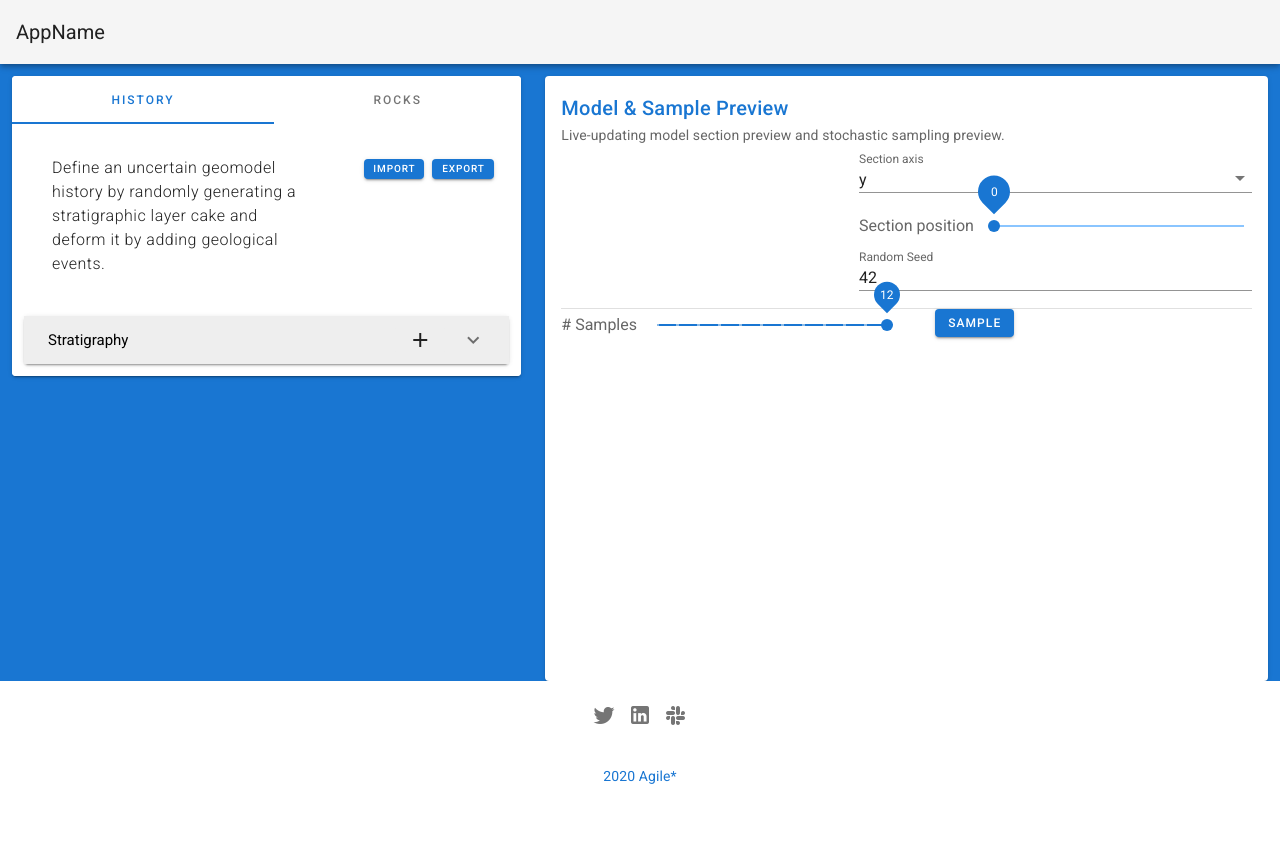
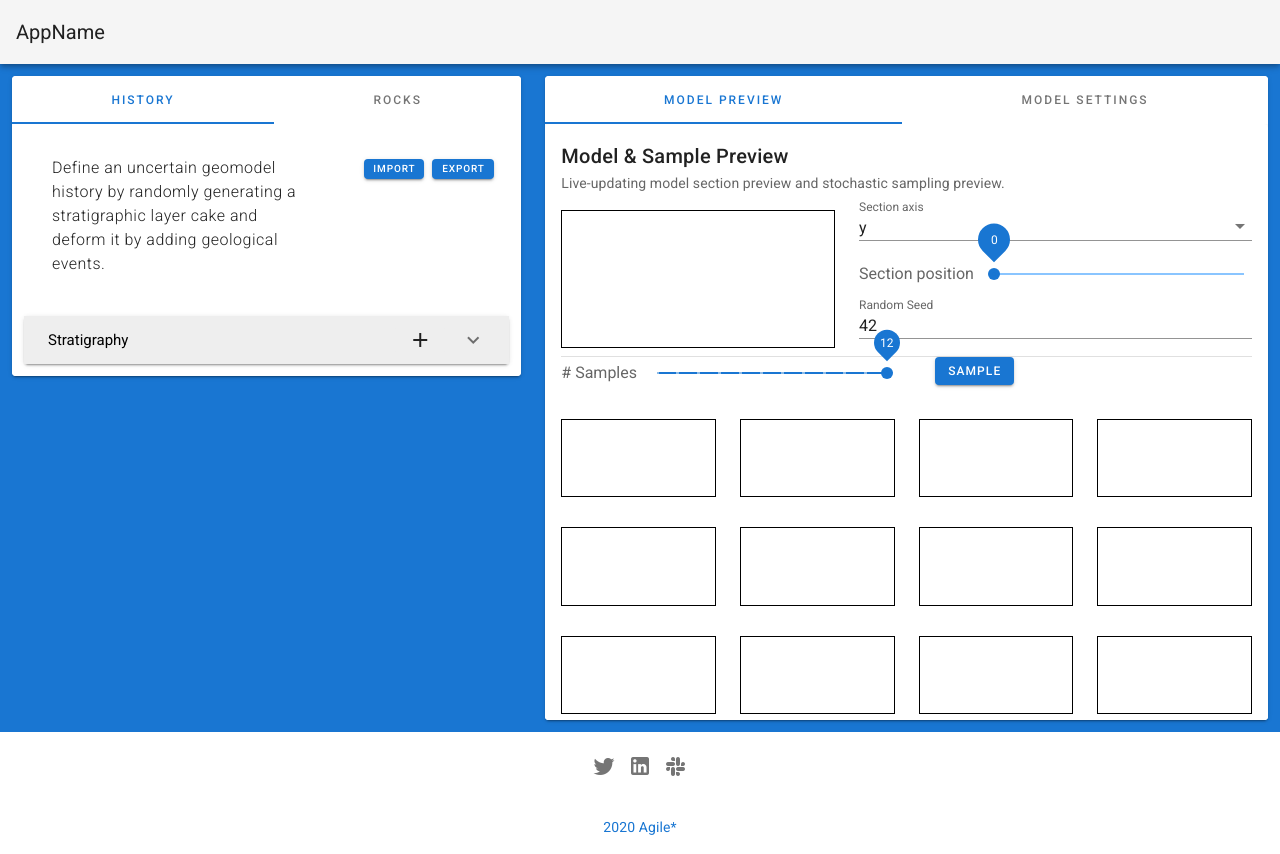
Before and after one commit to agilescientific/modelr2, a Vue app: page / in a window 1280 px wide. Before the commit the page ends 803 px from the top, so only its background shows below. Built offline with nearby package versions, Linux system fonts and the light colour scheme.

Commit message:
Refactorings

```diff
--- a/src/components/History.vue
+++ b/src/components/History.vue
@@ -14,24 +14,6 @@
         </v-row>
       </v-col>
     </v-row>
-<!--      <v-card-title class="primary&#45;&#45;text">-->
-<!--        Model settings-->
-<!--      </v-card-title>-->
-<!--      <v-card-text>-->
-<!--        Model extent in meters.-->
-<!--        <v-row>-->
-<!--          <v-col cols="2"><v-text-field dense class="extent" v-model="extent[0]" label="x" type="number"></v-text-field></v-col>-->
-<!--          <v-col cols="2"><v-text-field dense class="extent" v-model="extent[1]" label="X" type="number"></v-text-field></v-col>-->
-<!--        </v-row>-->
-<!--        <v-row>-->
-<!--          <v-col cols="2"><v-text-field dense class="extent" v-model="extent[2]" label="y" type="number"></v-text-field></v-col>-->
-<!--          <v-col cols="2"><v-text-field dense class="extent" v-model="extent[3]" label="Y" type="number"></v-text-field></v-col>-->
-<!--        </v-row>-->
-<!--        <v-row>-->
-<!--          <v-col cols="2"><v-text-field dense class="extent" v-model="extent[4]" label="z" type="number"></v-text-field></v-col>-->
-<!--          <v-col cols="2"><v-text-field dense class="extent" v-model="extent[5]" label="Z" type="number"></v-text-field></v-col>-->
-<!--        </v-row>-->
-<!--      </v-card-text>-->
     <v-snackbar v-model="snackbar">
       Model copied to clipboard.
       <template v-slot:action="{ attrs }">
@@ -71,16 +53,7 @@ export default {
   computed: {
     ...mapState({
       history: state => state.history.events,
-    }),
-    extent: {
-      get() {
-        return this.$store.state.history.extent
-      },
-      set(value) {
-        this.$store.state.history.extent = value
-        this.$store.dispatch('preview/updatePreview')
-      }
-    }
+    })
   },
   data: () => ({
     drawer: false,
--- a/src/components/Preview.vue
+++ b/src/components/Preview.vue
@@ -1,7 +1,7 @@
 <template>
   <div>
     <v-card class="mx-auto">
-      <v-card-title class="primary--text">Model & Sample Preview</v-card-title>
+      <v-card-title class="">Model & Sample Preview</v-card-title>
       <v-card-subtitle>Live-updating model section preview and stochastic sampling preview.</v-card-subtitle>
       <v-card-text class="py-0">
         <v-row>
@@ -181,7 +181,7 @@ export default {
 
 <style scoped>
   canvas {
-    /*border: solid 1px red;*/
+    border: solid 1px black;
     width: 100%;
   }
 </style>
--- a/src/components/RockLibrary/Rock.vue
+++ b/src/components/RockLibrary/Rock.vue
@@ -32,9 +32,10 @@
     <v-overlay
         :absolute="false"
         :value="overlay"
+        class="text-right"
     >
       <v-color-picker v-model="rock.color" light class="elevation-10"></v-color-picker>
-      <v-btn @click="overlay = !overlay" light class="my-1 elevation-10">Close</v-btn>
+      <v-btn @click="overlay = !overlay" small light class="my-1 elevation-10">Close</v-btn>
     </v-overlay>
   </div>
 </template>
--- /dev/null
+++ b/src/components/Settings.vue
@@ -0,0 +1,51 @@
+<template>
+  <v-container>
+    <v-card-title class="">
+      Model settings
+    </v-card-title>
+    <v-card-subtitle>Adjust global model settings, such as the model extent.</v-card-subtitle>
+    <v-card class="elevation-0">
+      <v-card-title class="grey--text text--darken-1">
+        Extent
+      </v-card-title>
+      <v-card-subtitle>
+        Model extent in meters.
+      </v-card-subtitle>
+      <v-card-text>
+        <v-row>
+          <v-col cols="2"><v-text-field dense class="extent" v-model="extent[0]" label="x" type="number"></v-text-field></v-col>
+          <v-col cols="2"><v-text-field dense class="extent" v-model="extent[1]" label="X" type="number"></v-text-field></v-col>
+        </v-row>
+        <v-row>
+          <v-col cols="2"><v-text-field dense class="extent" v-model="extent[2]" label="y" type="number"></v-text-field></v-col>
+          <v-col cols="2"><v-text-field dense class="extent" v-model="extent[3]" label="Y" type="number"></v-text-field></v-col>
+        </v-row>
+        <v-row>
+          <v-col cols="2"><v-text-field dense class="extent" v-model="extent[4]" label="z" type="number"></v-text-field></v-col>
+          <v-col cols="2"><v-text-field dense class="extent" v-model="extent[5]" label="Z" type="number"></v-text-field></v-col>
+        </v-row>
+      </v-card-text>
+    </v-card>
+  </v-container>
+</template>
+
+<script>
+export default {
+  name: "Settings",
+  computed: {
+    extent: {
+      get() {
+        return this.$store.state.history.extent
+      },
+      set(value) {
+        this.$store.state.history.extent = value
+        this.$store.dispatch('preview/updatePreview')
+      }
+    }
+  }
+}
+</script>
+
+<style scoped>
+
+</style>
--- a/src/views/Model.vue
+++ b/src/views/Model.vue
@@ -18,7 +18,20 @@
         </v-card>
       </v-col>
       <v-col class="preview-sticky">
-        <preview class="preview-sticky"/>
+        <v-card class="mx-auto">
+          <v-tabs grow v-model="tabr" x-small>
+            <v-tab href="#tab1" class="text-overline pa-0">Model Preview</v-tab>
+            <v-tab href="#tab2" class="text-overline pa-0">Model Settings</v-tab>
+          </v-tabs>
+          <v-tabs-items v-model="tabr">
+            <v-tab-item :key="1" value="tab1">
+              <preview class="preview-sticky"/>
+            </v-tab-item>
+            <v-tab-item :key="2" value="tab2">
+              <Settings />
+            </v-tab-item>
+          </v-tabs-items>
+        </v-card>
       </v-col>
     </v-row>
   </div>
@@ -29,18 +42,21 @@
 import Preview from '@/components/Preview.vue'
 import History from '@/components/History.vue'
 import RockLibrary from "@/components/RockLibrary/RockLibrary";
+import Settings from "@/components/Settings";
 // import Convolution from "../components/Convolution";
 
 export default {
   name: 'Model',
   components: {
+    Settings,
     RockLibrary,
     Preview,
     History
   },
   data() {
     return {
-      tab: 'tab1'
+      tab: 'tab1',
+      tabr: 'tab1'
     }
   }
 }
```
